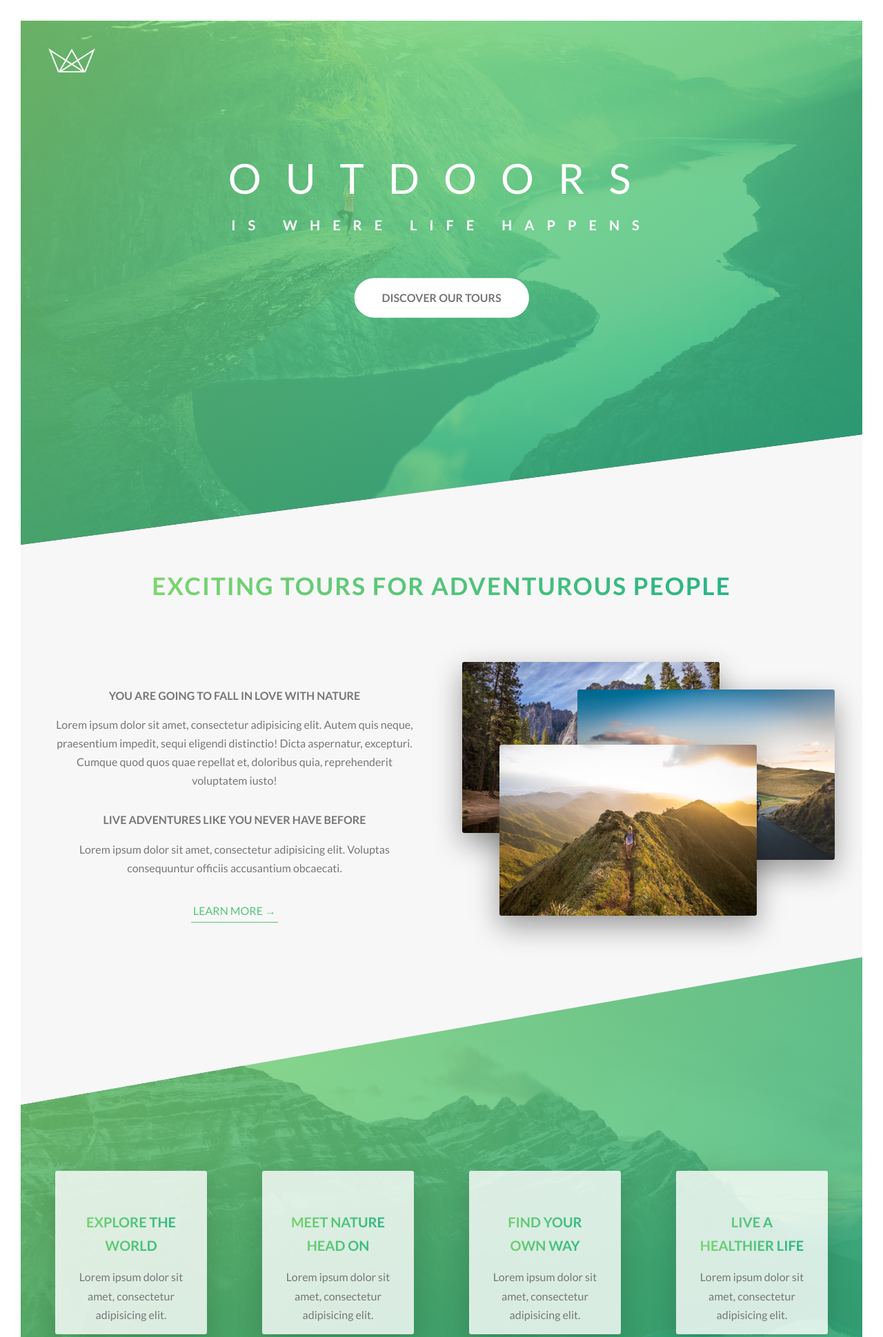
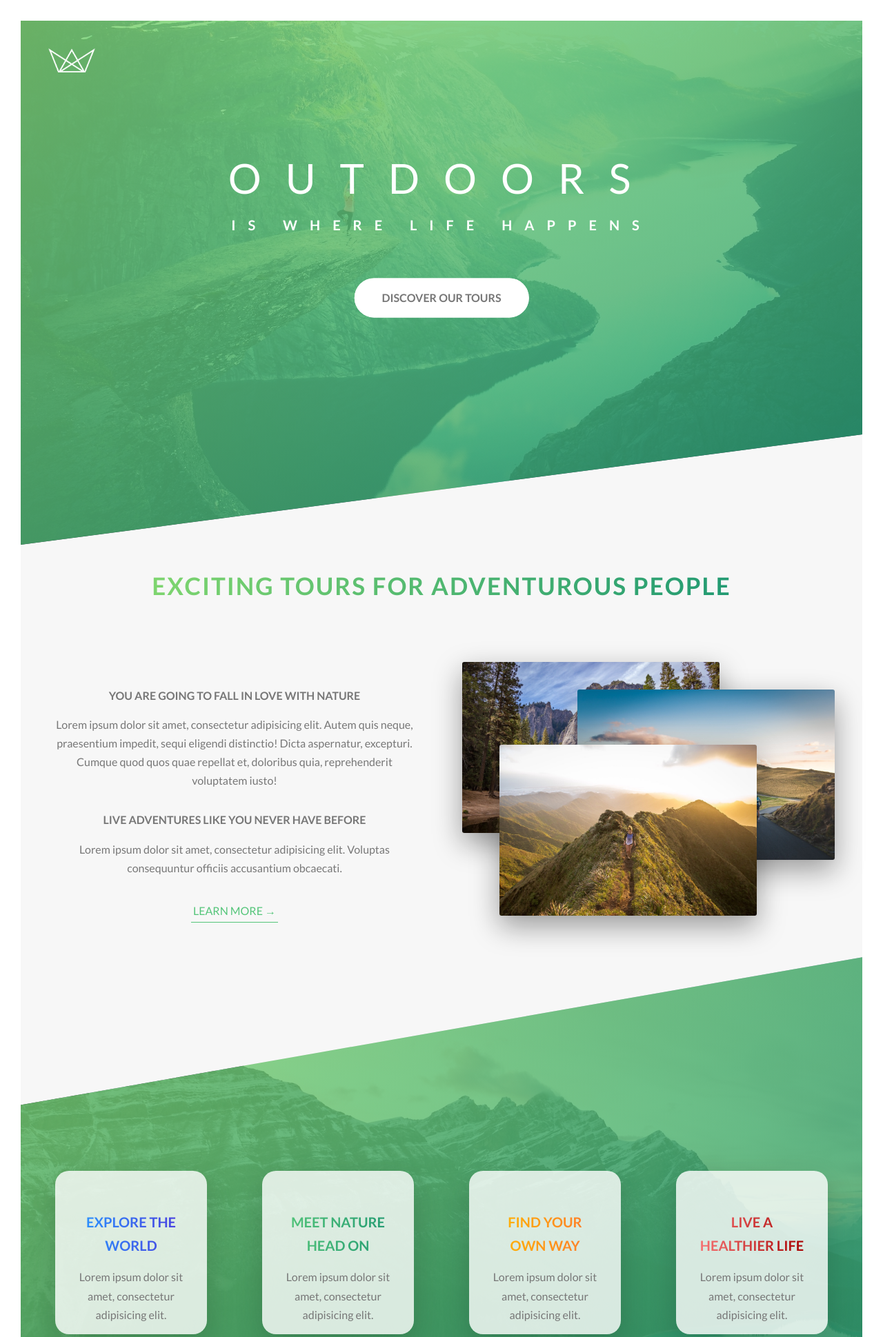
Before and after one commit to Toegram/FunWithCSS, a PHP site: page / in a window 1280 px wide. Shown: the top 1939 px of the page at 69% size. Run offline with PHP 8.4, Linux system fonts and the light colour scheme; some libraries are stand-ins or nearby versions.

Commit message:
changed some styling in the features section

```diff
--- a/Natours/sass/abstract/_variables.scss
+++ b/Natours/sass/abstract/_variables.scss
@@ -2,7 +2,7 @@
 //Colors
 $color-primary: #55c57a; //GREEN
 $color-primary-light: #7ed56f; //LIGHT GREEN
-$color-primary-dark: #28b485; //DARK GREEN
+$color-primary-dark: #229a72; //DARK GREEN
 $color-primary-dark-dark: #0e9e21;
 
 $color-secondary-light: #ffb900; //YELLOWISH
@@ -10,6 +10,9 @@ $color-secondary-dark: #ff7730; //ORANGE
 
 $color-tertiary-light: #2998ff; //LIGHT BLUE
 $color-tertiary-dark: #4b3ade; //BLUE-PURPLE
+
+$color-quad-light: #f97575; //LIGHT PINK
+$color-quad-dark: #a70000; //RED
 
 $color-grey-dark: #777;
 $color-grey-light: #f7f7f7;
--- a/Natours/sass/components/_story.scss
+++ b/Natours/sass/components/_story.scss
@@ -1,11 +1,12 @@
 .story {
   width: 80%;
   margin: 0 auto;
+  margin-bottom: 4rem;
   box-shadow: 1rem 3rem 6rem rgba(15, 15, 15, .15);
   background-color: $color-white;
   // background-color: darkblue;
   padding: 3rem;
-  padding-left: 9rem;
+  padding-left: 6rem;
   font-size: $default-font-size;
   transform: skewx(-12deg);
   border-style: outset;
--- a/Natours/starter/css/style.css
+++ b/Natours/starter/css/style.css
@@ -84,7 +84,7 @@ body {
   font-weight: 700;
   text-transform: uppercase;
   display: inline-block;
-  background-image: linear-gradient(to right, #7ed56f, #28b485);
+  background-image: linear-gradient(to right, #7ed56f, #229a72);
   -webkit-background-clip: text;
   color: transparent;
   letter-spacing: 2px;
@@ -144,7 +144,7 @@ body {
       .card__side--back-1 {
         background-image: linear-gradient(to right bottom, #ffb900, #ff7730, #ffb900); }
       .card__side--back-2 {
-        background-image: linear-gradient(to right bottom, #7ed56f, #28b485, #7ed56f); }
+        background-image: linear-gradient(to right bottom, #7ed56f, #229a72, #7ed56f); }
       .card__side--back-3 {
         background-image: linear-gradient(to right bottom, #2998ff, #4b3ade, #2998ff); }
   .card:hover .card__side--front {
@@ -160,7 +160,7 @@ body {
     .card__picture--1 {
       background-image: linear-gradient(to right bottom, #ffb900, #ff7730), url(../../starter/img/nat-5.jpg); }
     .card__picture--2 {
-      background-image: linear-gradient(to right bottom, #7ed56f, #28b485), url(../../starter/img/nat-6.jpg); }
+      background-image: linear-gradient(to right bottom, #7ed56f, #229a72), url(../../starter/img/nat-6.jpg); }
     .card__picture--3 {
       background-image: linear-gradient(to right bottom, #2998ff, #4b3ade), url(../../starter/img/nat-7.jpg); }
   .card__heading {
@@ -178,7 +178,7 @@ body {
     padding-left: 3.3rem;
     padding-right: 3.3rem; }
   .card__heading-span--2 {
-    background-image: linear-gradient(to right bottom, rgba(126, 213, 111, 0.5), rgba(40, 180, 133, 0.95));
+    background-image: linear-gradient(to right bottom, rgba(126, 213, 111, 0.5), rgba(34, 154, 114, 0.95));
     padding-left: 3.3rem;
     padding-right: 3.3rem; }
   .card__heading-span--3 {
@@ -327,7 +327,8 @@ body {
   text-align: center;
   border-radius: 3px;
   box-shadow: 0 1.5rem 4rem rgba(15, 15, 15, 0.15);
-  transition: all .3s ease; }
+  transition: all .3s ease;
+  border-radius: 2rem; }
   .feature-box--left:hover {
     transform: translateX(0.4rem) translateY(-0.4rem) scale(1.02);
     box-shadow: -1rem 1.5rem 4rem rgba(15, 15, 15, 0.4); }
@@ -342,25 +343,53 @@ body {
   font-size: 6rem;
   margin-bottom: .5rem;
   display: inline-block;
-  background-image: linear-gradient(to right, #7ed56f, #28b485);
-  -webkit-background-clip: text;
-  color: transparent; }
+  transform: scale(1.25); }
+  .feature-box__icon--1 {
+    background-image: linear-gradient(to right, #2998ff, #4b3ade);
+    -webkit-background-clip: text;
+    color: transparent; }
+  .feature-box__icon--2 {
+    background-image: linear-gradient(to right, #7ed56f, #229a72);
+    -webkit-background-clip: text;
+    color: transparent; }
+  .feature-box__icon--3 {
+    background-image: linear-gradient(to right, #ffb900, #ff7730);
+    -webkit-background-clip: text;
+    color: transparent; }
+  .feature-box__icon--4 {
+    background-image: linear-gradient(to right, #f97575, #a70000);
+    -webkit-background-clip: text;
+    color: transparent; }
 
 .feature-box__heading {
   font-size: 2rem;
   font-weight: 700;
-  display: inline-block;
-  background-image: linear-gradient(to right, #7ed56f, #28b485);
-  -webkit-background-clip: text;
-  color: transparent; }
+  display: inline-block; }
+  .feature-box__heading--1 {
+    background-image: linear-gradient(to right, #2998ff, #4b3ade);
+    -webkit-background-clip: text;
+    color: transparent; }
+  .feature-box__heading--2 {
+    background-image: linear-gradient(to right, #55c57a, #229a72);
+    -webkit-background-clip: text;
+    color: transparent; }
+  .feature-box__heading--3 {
+    background-image: linear-gradient(to right, #ffb900, #ff7730);
+    -webkit-background-clip: text;
+    color: transparent; }
+  .feature-box__heading--4 {
+    background-image: linear-gradient(to right, #f97575, #a70000);
+    -webkit-background-clip: text;
+    color: transparent; }
 
 .story {
   width: 80%;
   margin: 0 auto;
+  margin-bottom: 4rem;
   box-shadow: 1rem 3rem 6rem rgba(15, 15, 15, 0.15);
   background-color: #fff;
   padding: 3rem;
-  padding-left: 9rem;
+  padding-left: 6rem;
   font-size: 1.6rem;
   transform: skewx(-12deg);
   border-style: outset;
@@ -438,7 +467,7 @@ body {
 
 .header {
   height: 95vh;
-  background-image: linear-gradient(to right bottom, rgba(126, 213, 111, 0.8), rgba(40, 180, 133, 0.8)), url(../../starter/img/hero.jpg);
+  background-image: linear-gradient(to right bottom, rgba(126, 213, 111, 0.8), rgba(34, 154, 114, 0.8)), url(../../starter/img/hero.jpg);
   background-size: cover;
   background-position: top;
   position: relative;
@@ -467,7 +496,7 @@ body {
 
 .section-features {
   padding: 20rem 0;
-  background-image: linear-gradient(to right bottom, rgba(126, 213, 111, 0.8), rgba(40, 180, 133, 0.8)), url(../../starter/img/nat-4.jpg);
+  background-image: linear-gradient(to right bottom, rgba(126, 213, 111, 0.8), rgba(34, 154, 114, 0.8)), url(../../starter/img/nat-4.jpg);
   background-size: cover;
   clip-path: polygon(0 25%, 100% 0, 100% 75%, 0 100%);
   margin-top: -30rem; }
--- a/Natours/starter/index.html
+++ b/Natours/starter/index.html
@@ -70,32 +70,32 @@
 
               <div class="col-1-of-4">
                 <div class="feature-box feature-box--left">
-                  <i class="feature-box__icon icon-basic-world"> </i>
-                  <h3 class="feature-box__heading heading-teriary u-margin-bottom-small">Explore the World</h3>
+                  <i class="feature-box__icon feature-box__icon--1 icon-basic-world"> </i>
+                  <h3 class="feature-box__heading feature-box__heading--1 heading-teriary u-margin-bottom-small">Explore the World</h3>
                   <p class="feature-box__text">Lorem ipsum dolor sit amet, consectetur adipisicing elit. </p>
                 </div>
               </div>
 
               <div class="col-1-of-4">
                 <div class="feature-box feature-box--middle">
-                  <i class="feature-box__icon icon-basic-compass"> </i>
-                  <h3 class="feature-box__heading heading-teriary u-margin-bottom-small">Meet Nature Head On</h3>
+                  <i class="feature-box__icon feature-box__icon--2 icon-basic-compass"> </i>
+                  <h3 class="feature-box__heading feature-box__heading--2 heading-teriary u-margin-bottom-small">Meet Nature Head On</h3>
                   <p class="feature-box__text">Lorem ipsum dolor sit amet, consectetur adipisicing elit. </p>
                 </div>
               </div>
 
               <div class="col-1-of-4">
                 <div class="feature-box feature-box--middle">
-                  <i class="feature-box__icon icon-basic-map"> </i>
-                  <h3 class="feature-box__heading heading-teriary u-margin-bottom-small">Find Your Own Way</h3>
+                  <i class="feature-box__icon feature-box__icon--3 icon-basic-map"> </i>
+                  <h3 class="feature-box__heading feature-box__heading--3 heading-teriary u-margin-bottom-small">Find Your Own Way</h3>
                   <p class="feature-box__text">Lorem ipsum dolor sit amet, consectetur adipisicing elit. </p>
                 </div>
               </div>
 
               <div class="col-1-of-4">
                 <div class="feature-box feature-box--right">
-                  <i class="feature-box__icon icon-basic-heart"> </i>
-                  <h3 class="feature-box__heading heading-teriary u-margin-bottom-small">Live a Healthier Life</h3>
+                  <i class="feature-box__icon feature-box__icon--4 icon-basic-heart"> </i>
+                  <h3 class="feature-box__heading feature-box__heading--4 heading-teriary u-margin-bottom-small">Live a Healthier Life</h3>
                   <p class="feature-box__text">Lorem ipsum dolor sit amet, consectetur adipisicing elit. </p>
                 </div>
               </div>
```
Also changed, not shown: Natours/sass/components/_feature-box.scss (+51 -6 lines).
